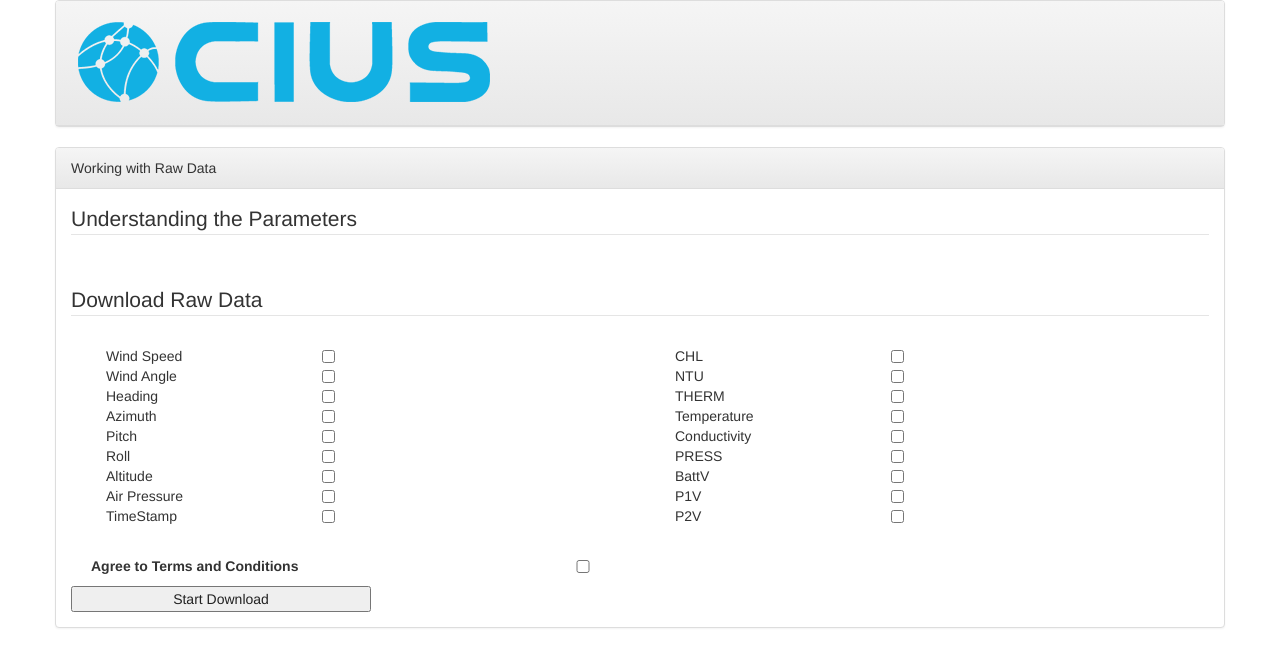
After one commit to AlexGilleran/bluenemo, a PHP site: page /form.html in a window 1280 px wide. The commit adds this page. Shown: the top 667 px of the page. Run offline with PHP 8.4, Linux system fonts and the light colour scheme.

Commit message:
Added Download button style

```diff
--- a/frontend/css/main.css
+++ b/frontend/css/main.css
@@ -28,6 +28,11 @@ input {
     margin-left: 5%;
     margin-right: 5%;
     margin-bottom: 10px;
+}
+
+.download-button {
+    width: 300px;
+    margin: 0 auto;
 }
 
 fieldset legend {
--- /dev/null
+++ b/frontend/form.html
@@ -0,0 +1,109 @@
+<!DOCTYPE html>
+<!--[if lt IE 7]>      <html class="no-js lt-ie9 lt-ie8 lt-ie7"> <![endif]-->
+<!--[if IE 7]>         <html class="no-js lt-ie9 lt-ie8"> <![endif]-->
+<!--[if IE 8]>         <html class="no-js lt-ie9"> <![endif]-->
+<!--[if gt IE 8]><!--> <html class="no-js"> <!--<![endif]-->
+    <head>
+        <meta charset="utf-8">
+        <meta http-equiv="X-UA-Compatible" content="IE=edge">
+        <title></title>
+        <meta name="description" content="">
+        <meta name="viewport" content="width=device-width, initial-scale=1">
+
+        <!-- Place favicon.ico and apple-touch-icon.png in the root directory -->
+
+        <!-- Latest compiled and minified CSS -->
+        <link rel="stylesheet" href="/lib/bootstrap/css/bootstrap.css">
+        <link rel="stylesheet" href="/css/main.css">
+
+        <!-- Optional theme -->
+        <link rel="stylesheet" href="/lib/bootstrap/css/bootstrap-theme.css">
+
+        <script src="lib/modernizr-2.6.2.min.js"></script>
+    </head>
+    <body>
+        <!--[if lt IE 9]>
+            <p class="browsehappy">You are using an <strong>outdated</strong> browser. Please <a href="http://browsehappy.com/">upgrade your browser</a> to improve your experience.</p>
+        <![endif]-->
+
+        <!-- Add your site or application content here -->
+        <div class="container">
+            <div class="row">
+                <div id="Main View" class="panel panel-default">
+                    <div class="panel-heading">
+                        <a class="img-wrap" href="/">
+                        <img src="/img/logo.png" alt="" class="logo">
+                        </a>
+                        <a href="#"id="show-menu" class="mobile-menu icon-menu"></a>
+                    </div>
+
+                </div>
+            </div>
+
+                <div class="row">
+
+                    <div id="map-paramaeters" class="panel panel-default">
+                        <div class="panel-heading">Working with Raw Data</div>
+                            <div class="panel-body">
+                                <legend> Understanding the Parameters</legend>
+                            </div>
+                            <div class="panel-body">
+                                <legend> Download Raw Data </legend>
+                                <div class ="col-md-6">
+                                    <div class="panel-sideform">
+                                        <form method="GET">
+                                            <fieldset>
+                                                <div class="checkbox">
+                                                    <label>
+                                                        <input type="checkbox" name="Wind-Speed">Wind Speed <br>
+                                                        <input type="checkbox" name="Wind-Angle">Wind Angle <br>
+                                                        <input type="checkbox" name="Heading">Heading <br>
+                                                        <input type="checkbox" name="Azimuth"> Azimuth <br>
+                                                        <input type="checkbox" name="Pitch">Pitch <br>
+                                                        <input type="checkbox" name="Roll">Roll <br>
+                                                        <input type="checkbox" name="Altitude">Altitude <br>
+                                                        <input type="checkbox" name="Air-Pressure"> Air Pressure <br>
+                                                        <input type="checkbox" name="Date-Time"> TimeStamp <br>
+                                                    </label>
+                                                </div>
+                                            </fieldset>
+                                        </form>
+                                    </div>
+                                </div>
+                                <div class ="col-md-6">
+                                    <div class="panel-sideform">
+                                        <form method="GET">
+                                            <fieldset>
+                                                <div class="checkbox">
+                                                    <label>
+                                                        <input type="checkbox" name="CHL">CHL <br>
+                                                        <input type="checkbox" name="NTU">NTU <br>
+                                                        <input type="checkbox" name="THERM">THERM <br>
+                                                        <input type="checkbox" name="Temperature"> Temperature <br>
+                                                        <input type="checkbox" name="Conductivity"> Conductivity <br>
+                                                        <input type="checkbox" name="PRESS"> PRESS <br>
+                                                        <input type="checkbox" name="BattV"> BattV <br>
+                                                        <input type="checkbox" name="P1V"> P1V <br>
+                                                        <input type="checkbox" name="P2V"> P2V <br>
+                                                    </label>
+                                                </div>
+                                            </fieldset>
+                                        </form>
+                                    </div>
+                                </div>
+                                <div class ="checkbox">
+                                    <label>
+                                        <br>
+                                        <input type="checkbox" name="agree-t&c"> <strong>Agree to Terms and Conditions</strong>
+                                    </label>
+                                </div>
+                                <input class="download-button" type="submit" value="Start Download" >
+                                <div id="map-canvas"> </div>
+                            </div>
+                        </div>
+                    </div>
+               </div>
+            </div>
+        </div>
+    </body>
+</html>
```
